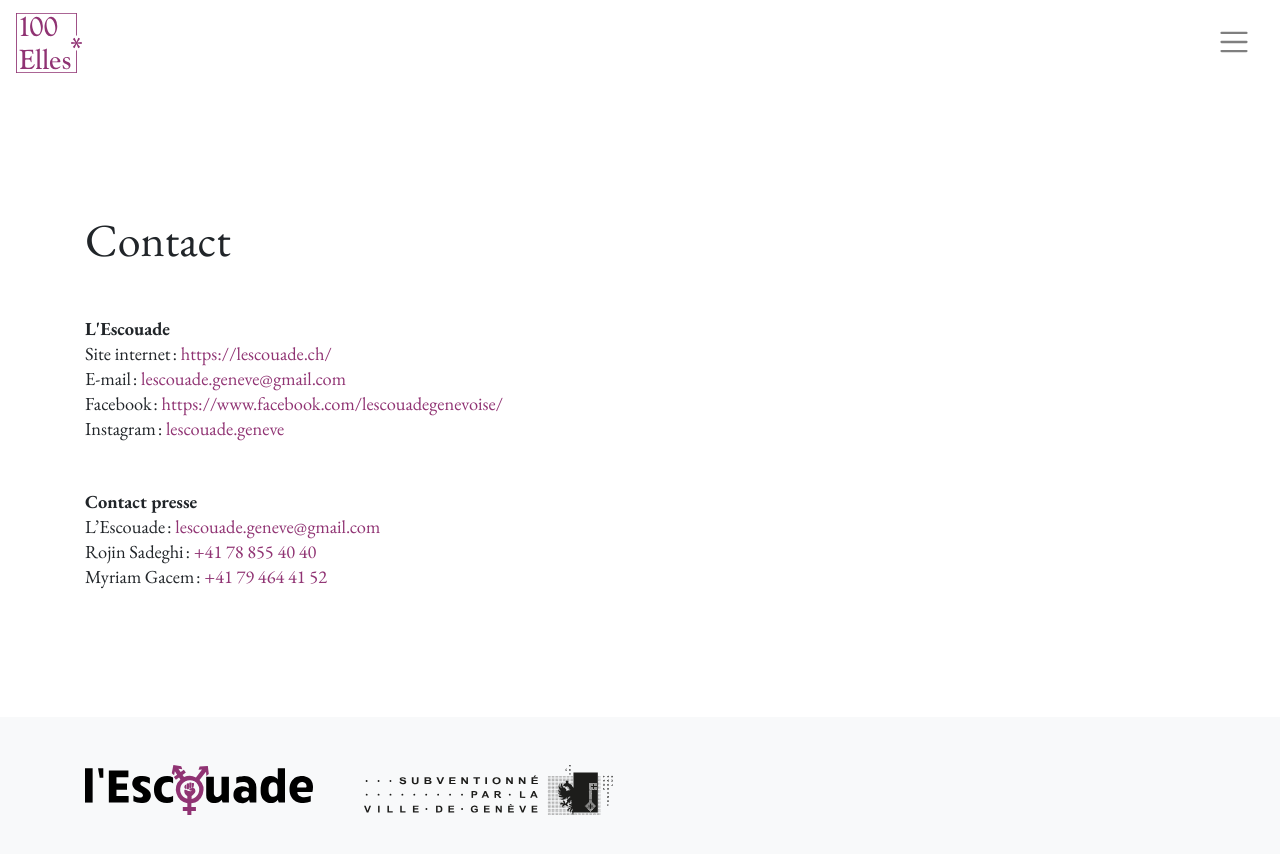
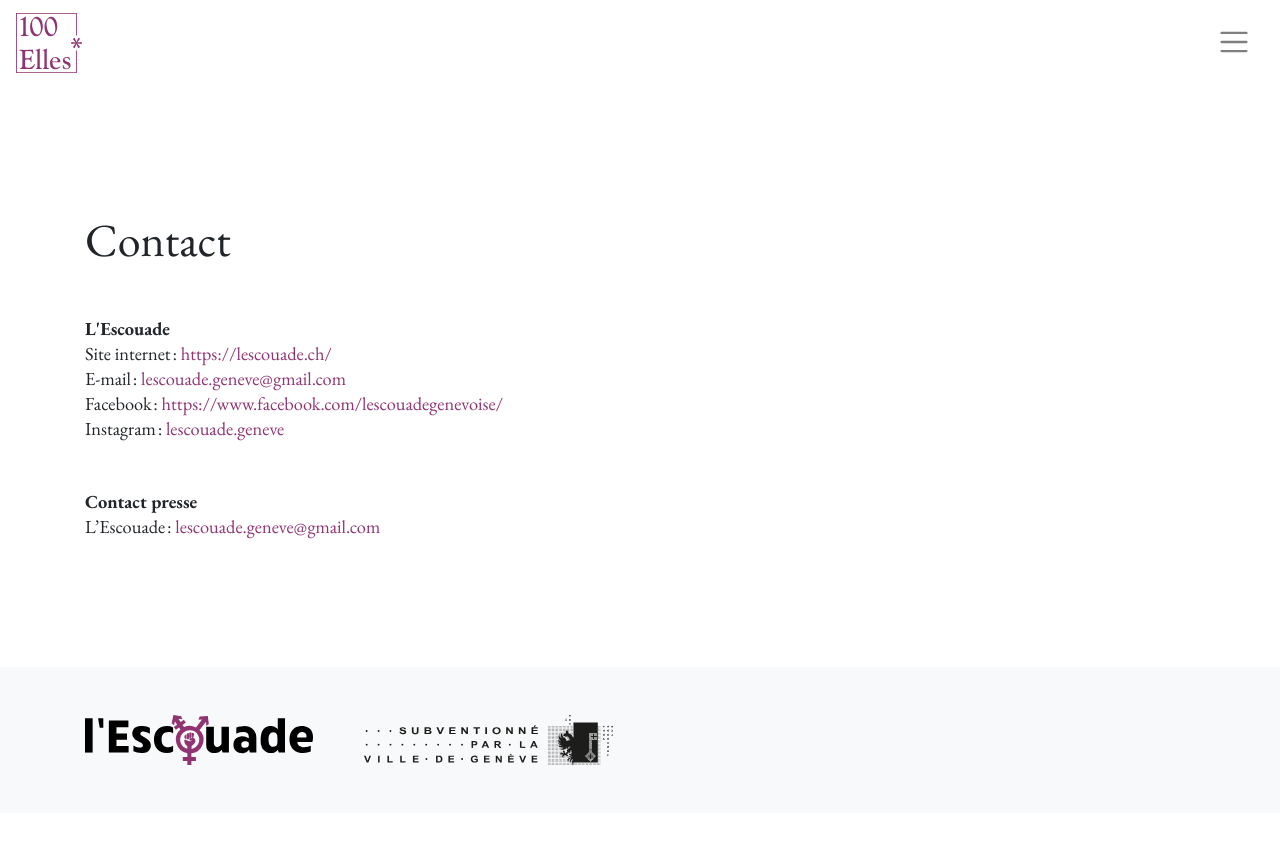
Before and after one commit to larucheio/100elles.ch, a Jekyll site: the page built from contact/index.html, in a window 1280 px wide. Shown: the top 854 px of the page. Built offline with Jekyll 4.4.1, drawn with Linux system fonts in a browser that asks for light colours.

Commit message:
Suppression des numéros de téléphone

```diff
--- a/contact/index.html
+++ b/contact/index.html
@@ -23,10 +23,6 @@ layout: main
     <b>Contact presse</b>
     <p>
       L’Escouade&#8239;: <a href="mailto:lescouade.geneve@gmail.com">lescouade.geneve@gmail.com</a>
-      <br>
-      Rojin Sadeghi&#8239;: <a href="tel:+41788554040">+41 78 855 40 40</a>
-      <br>
-      Myriam Gacem&#8239;: <a href="tel:+41794644152">+41 79 464 41 52</a>
     </p>
   </div>
 </main>
```
